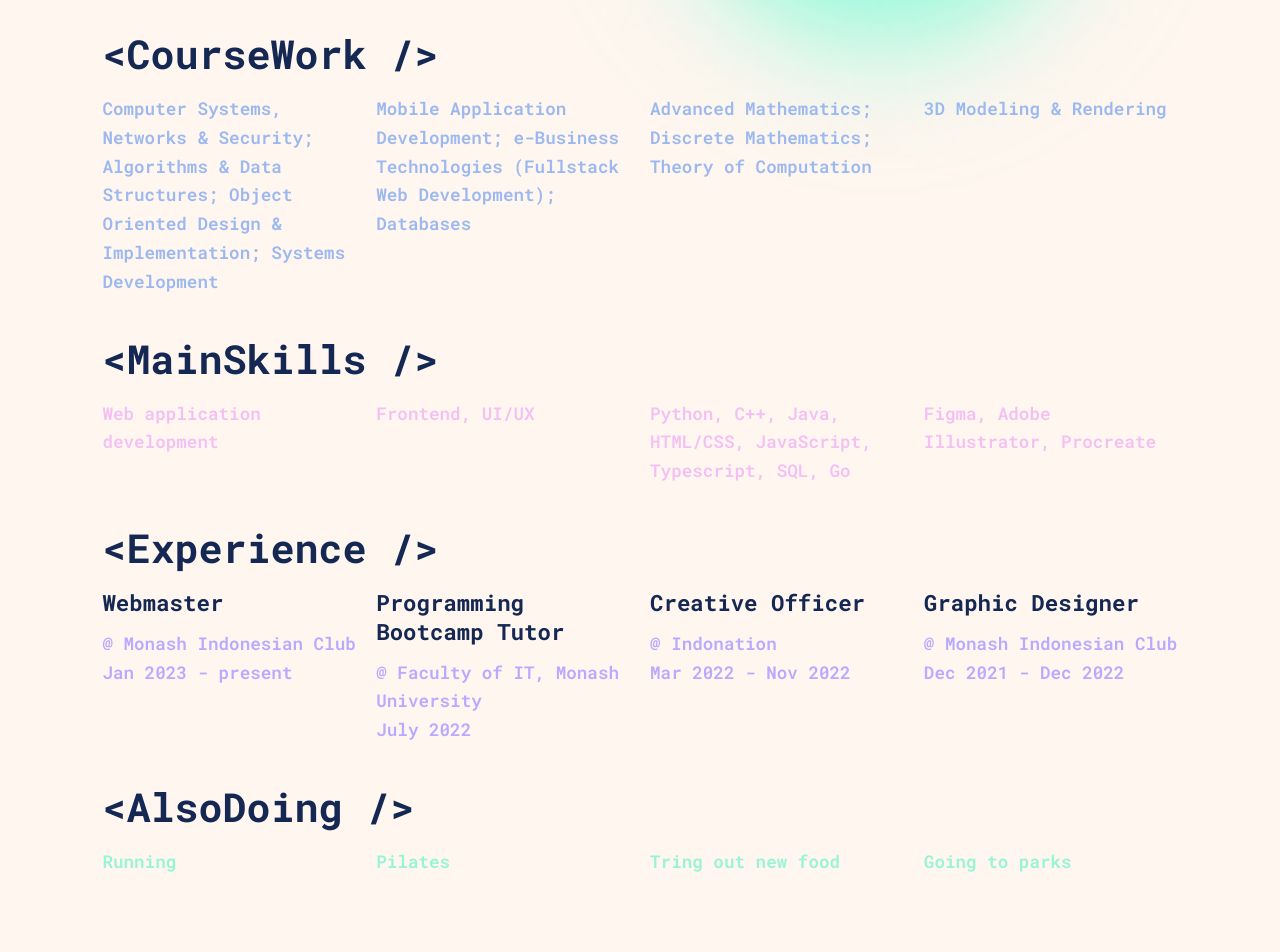
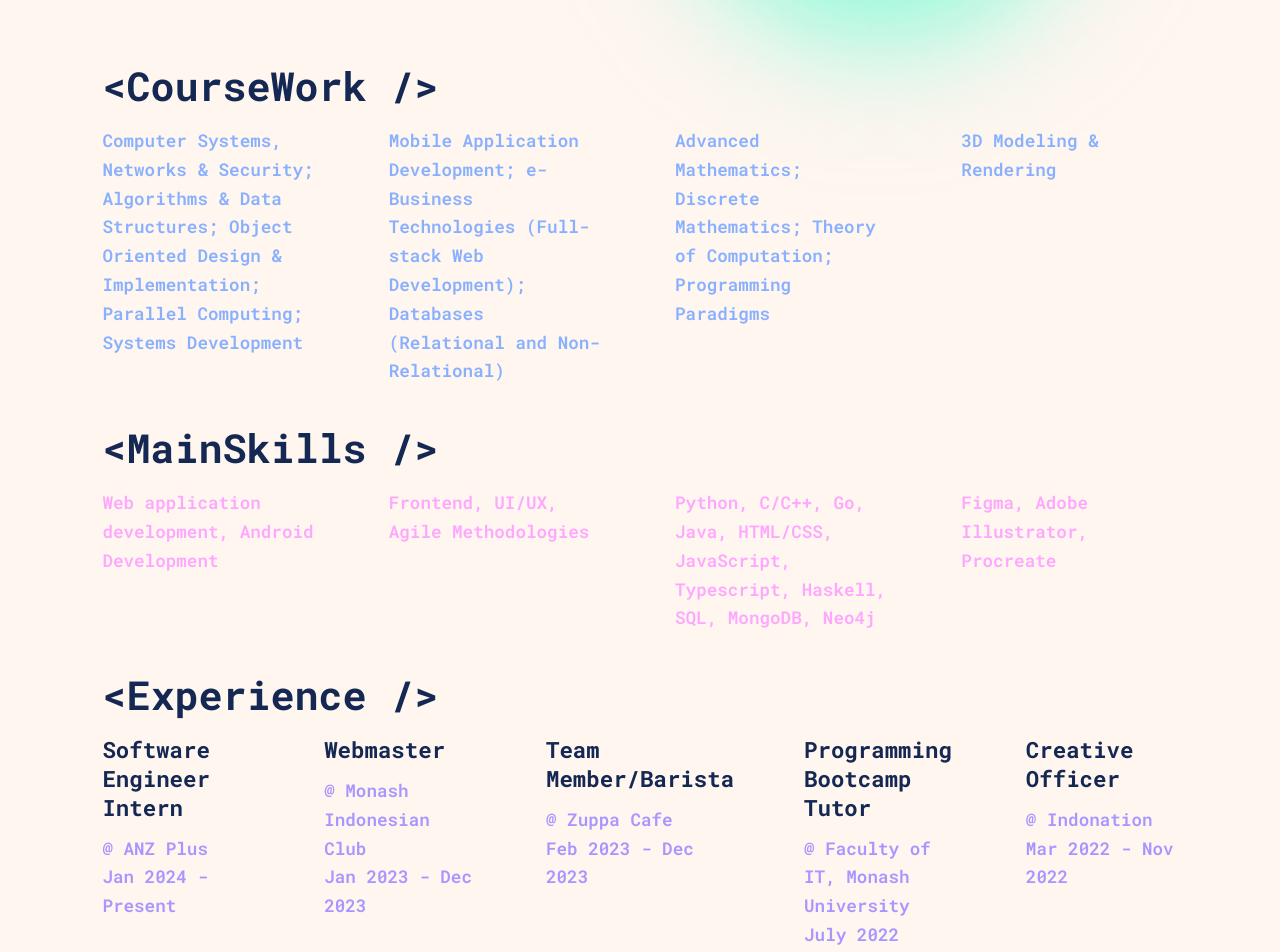
Before and after one commit to emilysamantha/personal-site, a React (Create React App) app: page /personal-site/about in a window 1280 px wide. Shown: the part 600-1552 px from the top of the page. Built offline with nearby package versions, Linux system fonts and the light colour scheme.

Commit message:
update details

```diff
--- a/src/components/CardItem.css
+++ b/src/components/CardItem.css
@@ -46,6 +46,7 @@
 
 .card-desc {
   margin-top: 15px;
+  font-size: 1rem;
 }
 
 @media only screen and (max-width: 1150px) {
--- a/src/components/Cards.js
+++ b/src/components/Cards.js
@@ -10,6 +10,34 @@ export default function Cards() {
   }, []);
 
   const projects = {
+    "Parallel Bloom Filter String Matching": {
+      desc: "Implemented a Bloom filter string matching algorithm using the OpenMP library, utilizing multiple threads to improve performance. Processes a large text file and a query file to determine if the query strings are present in the text file.",
+      techStack: "C, OpenMP",
+      link: "https://github.com/emilysamantha/2102_A1",
+      color: "blue",
+      order: 1,
+    },
+    "Tetris": {
+      desc: "Developed a Tetris game using Functional Reactive Programming (FRP) principles and the RxJS library.",
+      techStack: "Javascript, RxJS, HTML / CSS",
+      link: "https://github.com/emilysamantha/2102_A1",
+      color: "green",
+      order: 2,
+    },
+    "Ukkonen's Algorithm": {
+      desc: "Implemented Ukkonen's algorithm to construct a suffix tree for a given string in linear time.",
+      techStack: "Python",
+      link: "https://github.com/emilysamantha/FIT3155_A2_Q1",
+      color: "pink",
+      order: 3,
+    },
+    "Burrows-Wheeler Transform Based Encoder and Decoder": {
+      desc: "Developed an encoder that performs a run-length binary encoding on the transformed input string using Huffman and Elias codewords. Also developed a decoder to decode the binary file by performing the inverse Burrows-Wheeler Transform.",
+      techStack: "Python",
+      link: "https://github.com/emilysamantha/2102_A1",
+      color: "pink",
+      order: 0,
+    },
     "Income Expense Tracker": {
       desc: "Developed a web app that allows the user to track income and expense transactions. Users are able to view income and expense summaries according to month and category.",
       techStack: "React, MongoDB, Express, Node, Mongoose, Axios",
@@ -30,21 +58,15 @@ export default function Cards() {
       techStack: "Python",
       link: "https://github.com/emilysamantha/sudoku-game",
       color: "purple",
-      order: 3,
+      order: 0,
     },
-    "Mario Game": {
-      desc: "Applied object-oriented design principles such as Interface Segregation and Dependency Inversion to create a text-based Rogue-like game.",
-      techStack: "Java",
-      link: "https://github.com/emilysamantha/mario-game",
-      color: "green",
-      order: 4,
-    },
+
     "Pairs Card Game": {
       desc: "Recreated a multi-player card game called Pairs using knowledge of object-oriented programming, pointers and references, and C++ memory management.",
       techStack: "C++",
       link: "https://github.com/emilysamantha/pairs-game",
       color: "blue",
-      order: 5,
+      order: 1,
     },
     "Personal Site": {
       desc: "Designed and developed a responsive personal website to showcase my abilities, knowledge, and also personality.",
@@ -52,16 +74,8 @@ export default function Cards() {
       link: "https://github.com/emilysamantha/personal-site",
       open: "https://emilysamantha.github.io/personal-site",
       color: "green",
-      order: 6,
+      order: 2,
     },
-    // "Minimax Stonehenge": {
-    //   desc: "Two-player, zero-sum game with a strategic Minimax artificial intelligence.",
-    //   techStack: "Python",
-    //   link: "https://github.com/gazijarin/stonehenge",
-    //   open: "",
-    //   color: "pink",
-    //   order: 6,
-    // },
   };
 
   // const projects = {
--- a/src/components/Hero.css
+++ b/src/components/Hero.css
@@ -20,6 +20,7 @@
   overflow: hidden;
   animation: typing 2.5s steps(10, end) forwards;
   display: inline-block;
+  margin-bottom: 20px;
 }
 
 @keyframes typing {
--- a/src/components/Hero.js
+++ b/src/components/Hero.js
@@ -54,7 +54,7 @@ export default function Hero() {
         </div>
         <h3 className="hero-name stagger">Emily Zarry</h3>
         <h3 className="hero-desc stagger">
-          <i>Student, Software Developer</i>
+          <i>Student, Software Engineer</i>
         </h3>
         <a className="hero-btn" href="mailto:emilyzarry@gmail.com">
           <i class="fa-solid fa-envelope btn-icon"></i>Say Hello
--- a/src/components/pages/About.css
+++ b/src/components/pages/About.css
@@ -1,6 +1,6 @@
 .about-content {
   padding: 0px 8vw;
-  max-width: 1400px;
+  max-width: 1600px;
   padding-top: 10vh;
   background-image: url("../../images/green_purple.png");
   background-size: 800px;
@@ -74,11 +74,12 @@
 .column-details {
   display: flex;
   line-height: 1.8rem;
-  gap: 20px;
+  gap: 70px;
 }
 
 .column-details > * {
   flex: 1;
+  font-size: 1.1rem;
 }
 
 h2 {
--- a/src/components/pages/About.js
+++ b/src/components/pages/About.js
@@ -50,14 +50,14 @@ export default function About() {
         </div>
         <div className="about-desc-wrapper stagger">
           <p className="about-details">
-            I am a penultimate student at Monash University majoring in Computer
+            I am a final-year student at Monash University majoring in Computer
             Science, with a minor in Software Development.
           </p>
           <br />
           <p className="about-details">
-            I have profound interest in full-stack development, machine
-            learning, cloud computing, and everything in between. I am also
-            passionate about visual arts, running, and food.
+            I have profound interest in full-stack development, algorithms,
+            database design, cloud computing, and everything in between. I am
+            also passionate about visual arts, running, reading, and food.
           </p>
           <br />
           <p className="about-details">From Indonesia, based in Melbourne.</p>
@@ -73,15 +73,17 @@ export default function About() {
           <div className="column-details blue">
             <p>
               Computer Systems, Networks & Security; Algorithms & Data
-              Structures; Object Oriented Design & Implementation; Systems
-              Development
+              Structures; Object Oriented Design & Implementation; Parallel
+              Computing; Systems Development
             </p>
             <p>
-              Mobile Application Development; e-Business Technologies (Fullstack
-              Web Development); Databases
+              Mobile Application Development; e-Business Technologies
+              (Full-stack Web Development); Databases (Relational and
+              Non-Relational)
             </p>
             <p>
-              Advanced Mathematics; Discrete Mathematics; Theory of Computation
+              Advanced Mathematics; Discrete Mathematics; Theory of Computation;
+              Programming Paradigms
             </p>
             <p>3D Modeling & Rendering</p>
           </div>
@@ -90,9 +92,12 @@ export default function About() {
         <div className="stagger">
           <h2>&lt;MainSkills /&gt;</h2>
           <div className="column-details pink">
-            <p>Web application development</p>
-            <p>Frontend, UI/UX</p>
-            <p>Python, C++, Java, HTML/CSS, JavaScript, Typescript, SQL, Go</p>
+            <p>Web application development, Android Development</p>
+            <p>Frontend, UI/UX, Agile Methodologies</p>
+            <p>
+              Python, C/C++, Go, Java, HTML/CSS, JavaScript, Typescript,
+              Haskell, SQL, MongoDB, Neo4j
+            </p>
             <p>Figma, Adobe Illustrator, Procreate</p>
           </div>
         </div>
@@ -101,9 +106,27 @@ export default function About() {
           <h2>&lt;Experience /&gt;</h2>
           <div className="column-details">
             <div>
+              <h3 className="navy">Software Engineer Intern</h3>
+              <p>
+                <a className="purple" href="https://ppiamonash.com/">
+                  @ ANZ Plus
+                </a>
+              </p>
+              <p className="purple">Jan 2024 - Present</p>
+            </div>
+            <div>
               <h3 className="navy">Webmaster</h3>
-              <p className="purple">@ Monash Indonesian Club</p>
-              <p className="purple">Jan 2023 - present</p>
+              <p>
+                <a className="purple" href="https://ppiamonash.com/">
+                  @ Monash Indonesian Club
+                </a>
+              </p>
+              <p className="purple">Jan 2023 - Dec 2023</p>
+            </div>
+            <div>
+              <h3 className="navy">Team Member/Barista</h3>
+              <p className="purple">@ Zuppa Cafe</p>
+              <p className="purple">Feb 2023 - Dec 2023</p>
             </div>
             <div>
               <h3 className="navy">Programming Bootcamp Tutor</h3>
@@ -112,13 +135,12 @@ export default function About() {
             </div>
             <div>
               <h3 className="navy">Creative Officer</h3>
-              <p className="purple">@ Indonation</p>
+              <p>
+                <a className="purple" href="https://indonation.ppia-rmit.com/">
+                  @ Indonation
+                </a>
+              </p>
               <p className="purple">Mar 2022 - Nov 2022</p>
-            </div>
-            <div>
-              <h3 className="navy">Graphic Designer</h3>
-              <p className="purple">@ Monash Indonesian Club</p>
-              <p className="purple">Dec 2021 - Dec 2022</p>
             </div>
           </div>
         </div>
@@ -126,9 +148,9 @@ export default function About() {
         <div className="stagger">
           <h2>&lt;AlsoDoing /&gt;</h2>
           <div className="column-details green">
-            <p>Running</p>
-            <p>Pilates</p>
-            <p>Tring out new food</p>
+            <p>Running, pilates, spin</p>
+            <p>Reading</p>
+            <p>Trying out new food</p>
             <p>Going to parks</p>
           </div>
         </div>
--- a/src/styles.css
+++ b/src/styles.css
@@ -1,10 +1,10 @@
 :root {
   --beige: #fef6ef;
   --navy: #142853;
-  --purple: #b9a9ff;
-  --pink: #f4c0f4;
-  --green: #95f5d5;
-  --blue: #9cb8f0;
+  --purple: #a995ff;
+  --pink: #ffa7ff;
+  --green: #73ecc4;
+  --blue: #89b0ff;
 }
 
 * {
```
